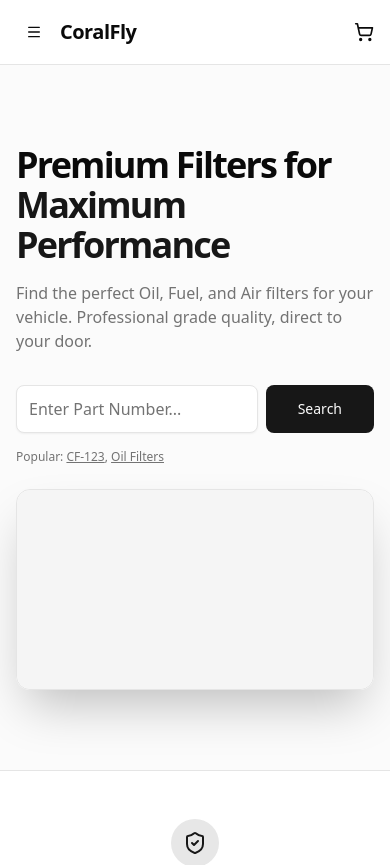
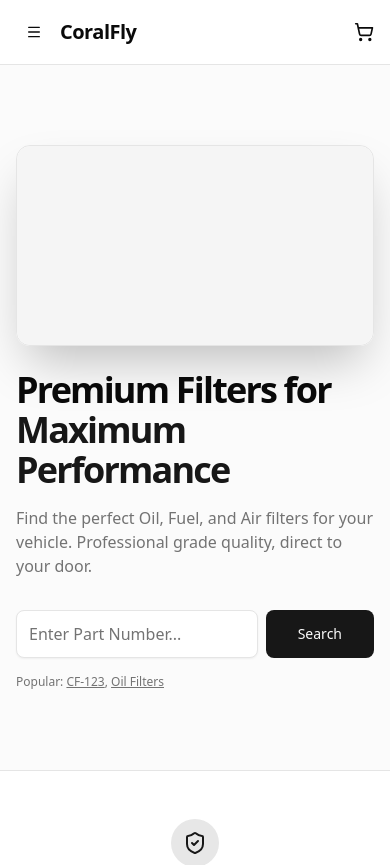
Before and after one commit to QASchoolUSA/Coralfly-Filters, a Next.js app: page / in a window 390 px wide. Shown: the top 865 px of the page. Built offline with nearby package versions, Linux system fonts and the light colour scheme.

Commit message:
feat: Add responsive ordering to hero section content.

```diff
--- a/app/page.tsx
+++ b/app/page.tsx
@@ -12,7 +12,7 @@ export default function Home() {
       <section className="relative bg-muted/40 py-20 lg:py-32 overflow-hidden">
         <div className="container px-4 md:px-6 relative z-10 mx-auto">
           <div className="grid gap-6 lg:grid-cols-2 lg:gap-12 items-center">
-            <div className="space-y-4">
+            <div className="space-y-4 order-last lg:order-none">
               <h1 className="text-4xl font-extrabold tracking-tighter sm:text-5xl xl:text-6xl/none">
                 Premium Filters for <span className="text-primary">Maximum Performance</span>
               </h1>
```
